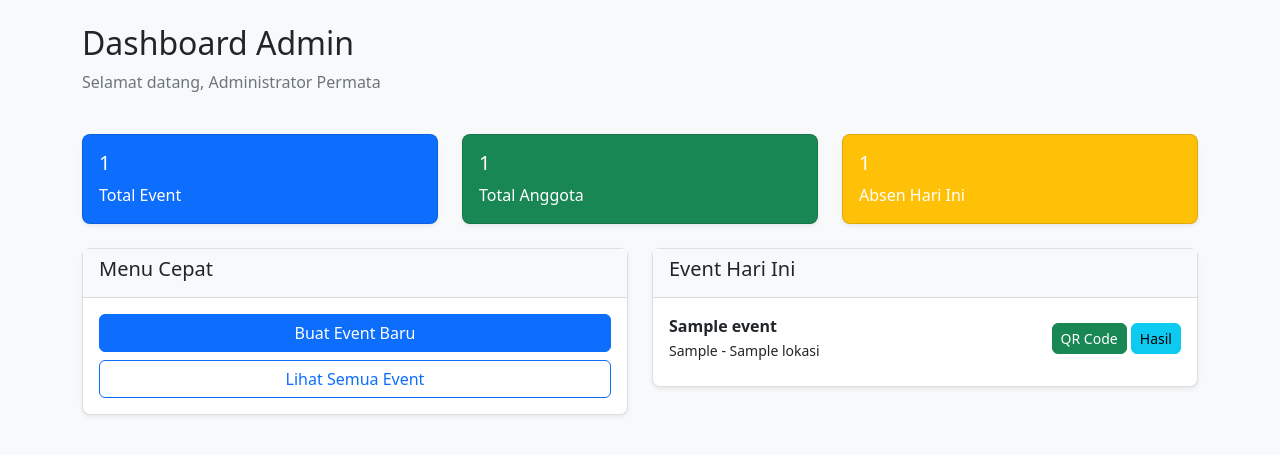
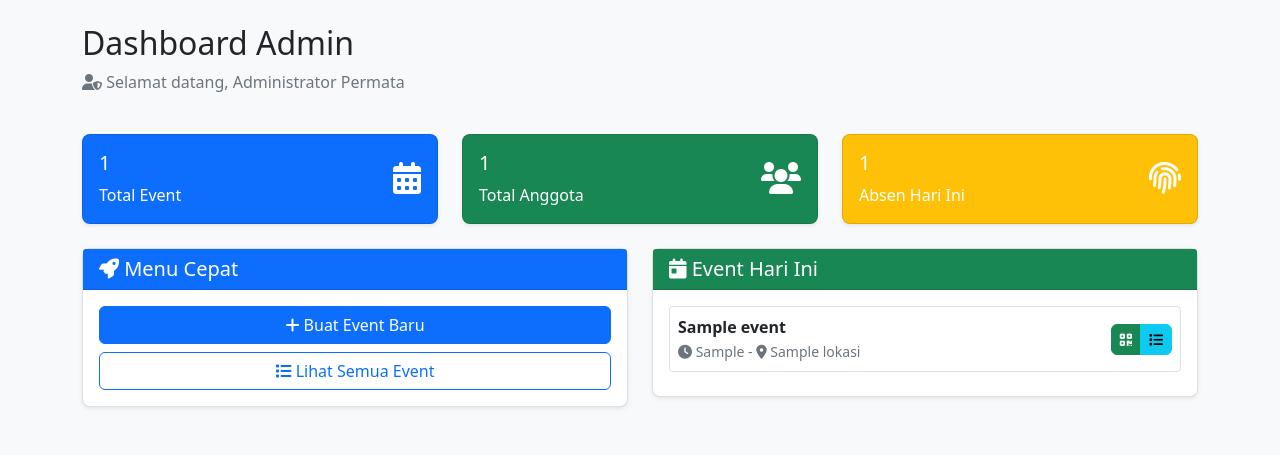
Before and after one commit to RW01TajiPermata/absensi_permata, a Flask app: template templates/admin_dashboard.html in a window 1280 px wide. Shown: the part 56-511 px from the top of the page. Run offline with Flask 3, Linux system fonts and the light colour scheme; a user stored in the database is signed in; tables that the repository leaves empty hold one stand-in row (values such as "Sample post"); the template is opened without the code that fills it: most values are stand-ins (such as "Sample title", 1, 10 or a date in 2020).

Commit message:
Update admin_dashboard.html

```diff
--- a/templates/admin_dashboard.html
+++ b/templates/admin_dashboard.html
@@ -4,7 +4,9 @@
 <div class="row">
     <div class="col-12">
         <h2>Dashboard Admin</h2>
-        <p class="text-muted">Selamat datang, {{ session.nama_lengkap }}</p>
+        <p class="text-muted">
+            <i class="fas fa-user-shield"></i> Selamat datang, {{ session.nama_lengkap }}
+        </p>
     </div>
 </div>
 
@@ -12,24 +14,45 @@
     <div class="col-md-4">
         <div class="card text-white bg-primary">
             <div class="card-body">
+                <div class="d-flex justify-content-between">
+                    <div>
                         <h5 class="card-title">{{ total_events }}</h5>
                         <p class="card-text">Total Event</p>
+                    </div>
+                    <div class="align-self-center">
+                        <i class="fas fa-calendar-alt fa-2x"></i>
+                    </div>
+                </div>
             </div>
         </div>
     </div>
     <div class="col-md-4">
         <div class="card text-white bg-success">
             <div class="card-body">
+                <div class="d-flex justify-content-between">
+                    <div>
                         <h5 class="card-title">{{ total_users }}</h5>
                         <p class="card-text">Total Anggota</p>
+                    </div>
+                    <div class="align-self-center">
+                        <i class="fas fa-users fa-2x"></i>
+                    </div>
+                </div>
             </div>
         </div>
     </div>
     <div class="col-md-4">
         <div class="card text-white bg-warning">
             <div class="card-body">
+                <div class="d-flex justify-content-between">
+                    <div>
                         <h5 class="card-title">{{ total_absen_hari_ini }}</h5>
                         <p class="card-text">Absen Hari Ini</p>
+                    </div>
+                    <div class="align-self-center">
+                        <i class="fas fa-fingerprint fa-2x"></i>
+                    </div>
+                </div>
             </div>
         </div>
     </div>
@@ -38,13 +61,17 @@
 <div class="row mt-4">
     <div class="col-md-6">
         <div class="card">
-            <div class="card-header">
-                <h5>Menu Cepat</h5>
+            <div class="card-header bg-primary text-white">
+                <h5 class="mb-0"><i class="fas fa-rocket"></i> Menu Cepat</h5>
             </div>
             <div class="card-body">
                 <div class="d-grid gap-2">
-                    <a href="{{ url_for('buat_event') }}" class="btn btn-primary">Buat Event Baru</a>
-                    <a href="{{ url_for('admin_events') }}" class="btn btn-outline-primary">Lihat Semua Event</a>
+                    <a href="{{ url_for('buat_event') }}" class="btn btn-primary">
+                        <i class="fas fa-plus"></i> Buat Event Baru
+                    </a>
+                    <a href="{{ url_for('admin_events') }}" class="btn btn-outline-primary">
+                        <i class="fas fa-list"></i> Lihat Semua Event
+                    </a>
                 </div>
             </div>
         </div>
@@ -52,25 +79,35 @@
 
     <div class="col-md-6">
         <div class="card">
-            <div class="card-header">
-                <h5>Event Hari Ini</h5>
+            <div class="card-header bg-success text-white">
+                <h5 class="mb-0"><i class="fas fa-calendar-day"></i> Event Hari Ini</h5>
             </div>
             <div class="card-body">
                 {% if events_hari_ini %}
                     {% for event in events_hari_ini %}
-                    <div class="d-flex justify-content-between align-items-center mb-2">
+                    <div class="d-flex justify-content-between align-items-center mb-2 p-2 border rounded">
                         <div>
                             <strong>{{ event.nama_event }}</strong><br>
-                            <small>{{ event.waktu_event }} - {{ event.lokasi }}</small>
+                            <small class="text-muted">
+                                <i class="fas fa-clock"></i> {{ event.waktu_event }} -
+                                <i class="fas fa-map-marker-alt"></i> {{ event.lokasi }}
+                            </small>
                         </div>
-                        <div>
-                            <a href="{{ url_for('generate_qr_code', event_id=event.id) }}" class="btn btn-sm btn-success">QR Code</a>
-                            <a href="{{ url_for('hasil_absen', event_id=event.id) }}" class="btn btn-sm btn-info">Hasil</a>
+                        <div class="btn-group">
+                            <a href="{{ url_for('generate_qr_code', event_id=event.id) }}" class="btn btn-sm btn-success" title="QR Code">
+                                <i class="fas fa-qrcode"></i>
+                            </a>
+                            <a href="{{ url_for('hasil_absen', event_id=event.id) }}" class="btn btn-sm btn-info" title="Hasil">
+                                <i class="fas fa-list"></i>
+                            </a>
                         </div>
                     </div>
                     {% endfor %}
                 {% else %}
-                    <p class="text-muted">Tidak ada event hari ini</p>
+                    <p class="text-muted text-center">
+                        <i class="fas fa-calendar-times fa-2x mb-2"></i><br>
+                        Tidak ada event hari ini
+                    </p>
                 {% endif %}
             </div>
         </div>
```
Lines whose indentation alone changed are shown as unchanged.
